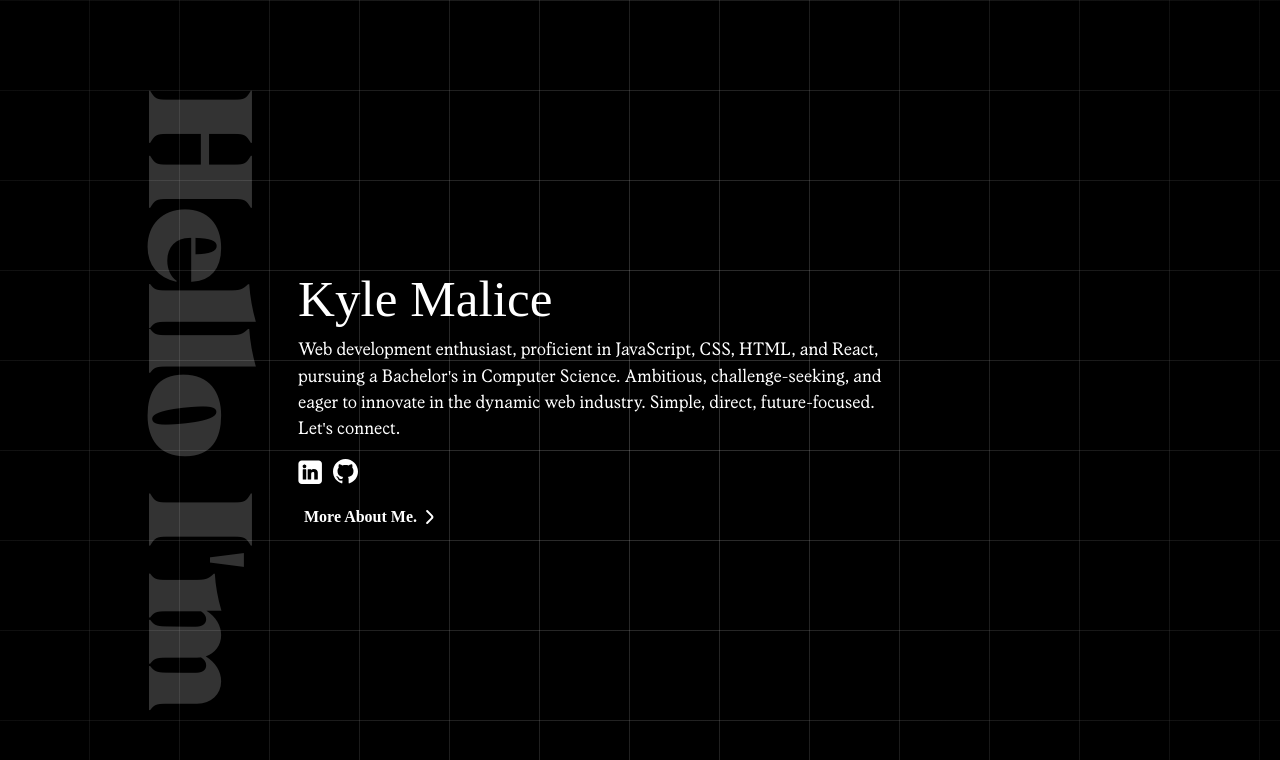
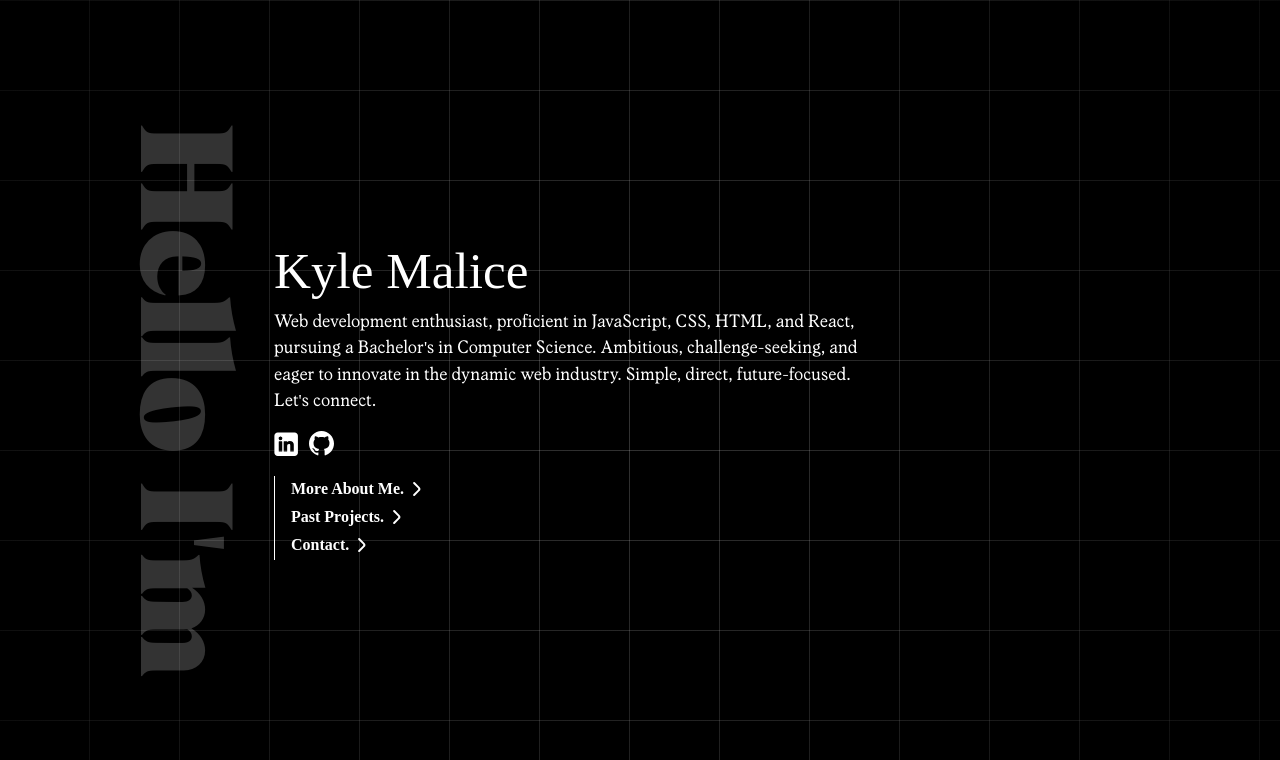
Before and after one commit to MaliceKy/Portfolio, a React (Create React App) app: page / in a window 1280 px wide. Shown: the top 760 px of the page. Built offline with nearby package versions, Linux system fonts and the light colour scheme; a web font is replaced by a local one.

Commit message:
Added more tabs, fixed hello a bit

```diff
--- a/src/assests/styles/LandingPage.css
+++ b/src/assests/styles/LandingPage.css
@@ -42,20 +42,20 @@
     z-index: 1;
 }
 
-/* 'Hello I'm' for small screens */
+/* 'Hello I'm' for small screens (overlapped)*/
 .hello-container.position-absolute {
     z-index: 1;
-    /* Your existing styles for this class, e.g., positioning */
+    top: -60px;
+    left: 0;
 }
 
-/* 'Hello I'm' for larger screens */
+/* 'Hello I'm' for larger screens (no overlap)*/
 .hello-container.d-none {
     writing-mode: vertical-rl;
-    /* Your styles for this class when it should not overlap */
 }
 
 .hello {
-    font-size: min(max(5rem, 15vw), 9rem);
+    font-size: min(max(5rem, 10vw), 9rem);
     color: rgba(255, 255, 255, 0.199);
     font-family: 'AlbraBlack';
 }
@@ -93,9 +93,16 @@
     transform: scale(1.20);
     fill: rgb(54, 83, 224);
 }
+/* Button container */
+.buttonContainer{
+    display: flex;
+    flex-direction: column;
+    align-items: flex-start;
+    border-left: 1px solid #ffffff;
+}
 
 /* About Me Button */
-.About-tab {
+.tabs {
     background: transparent;
     border: none;
     text-decoration: none;
@@ -103,14 +110,15 @@
     font-family: 'IsidoraSansAlt', 'IsidoraSansAlt-Light';
     font-weight: 600;
     transition: ease-in-out .2s;
+    margin-left: 10px;
 }
 
-.About-tab .arrow path {
+.tabs .arrow path {
     fill: rgb(255, 255, 255);
     transition: ease-in-out .2s;
 }
 
-.About-tab .arrow {
+.tabs .arrow {
     width: 24px;
     height: 24px;
     vertical-align: center;
@@ -118,15 +126,15 @@
     transition: transform .2s ease-in-out;
 }
 
-.About-tab:hover .arrow {
+.tabs:hover .arrow {
     transform: translateX(10px);
 }
 
-.About-tab:hover {
+.tabs:hover {
     color: rgb(54, 83, 224);
 }
 
-.About-tab:hover .arrow path {
+.tabs:hover .arrow path {
     fill: rgb(54, 83, 224);
 }
 
--- a/src/components/landingpage.js
+++ b/src/components/landingpage.js
@@ -23,17 +23,17 @@ const LandingPage = () => {
   };
 
   return (
-    <div className="background">
+    <div className="background"> {/* Background */}
       <div className="container position-relative">
         {/* 'Hello I'm' for small screens */}
-        <div className="hello-container position-absolute w-100 d-block d-sm-none">
+        <div className="hello-container position-absolute w-100 d-block d-md-none">
           <div className="hello">Hello I'm</div>
         </div>
         {/* 'Hello I'm' for larger screens */}
-        <div className="hello-container d-none d-sm-block">
+        <div className="hello-container d-none d-md-block">
           <div className="hello">Hello I'm</div>
         </div>
-        <div className="main-content position-relative">
+        <div className="main-content position-relative"> {/* Main Contents */}
           <div className="content-container">
             <h1 className="Title">Kyle Malice</h1>
             <p className="Title-Desc">Web development enthusiast, proficient in JavaScript, CSS, HTML, and React, pursuing a Bachelor's in Computer Science. Ambitious, challenge-seeking, and eager to innovate in the dynamic web industry. Simple, direct, future-focused. Let's connect.</p>
@@ -43,10 +43,20 @@ const LandingPage = () => {
                 <GitHubIcon onClick={handleClick} className="social-icon github-icon" />
               </div>
             </row>
-            <button href="#" className="About-tab" onClick={handleClick}>
-              More About Me.
-              <ArrowRightIcon className="arrow" />
-            </button>
+            <div className="buttonContainer"> {/* Buttons */}
+              <button href="#" className="tabs" onClick={handleClick}>
+                More About Me.
+                <ArrowRightIcon className="arrow" />
+              </button>
+              <button href="#" className="tabs" onClick={handleClick}>
+                Past Projects.
+                <ArrowRightIcon className="arrow" />
+              </button>
+              <button href="#" className="tabs" onClick={handleClick}>
+                Contact.
+                <ArrowRightIcon className="arrow" />
+              </button>
+            </div>
           </div>
         </div>
       </div>
```
